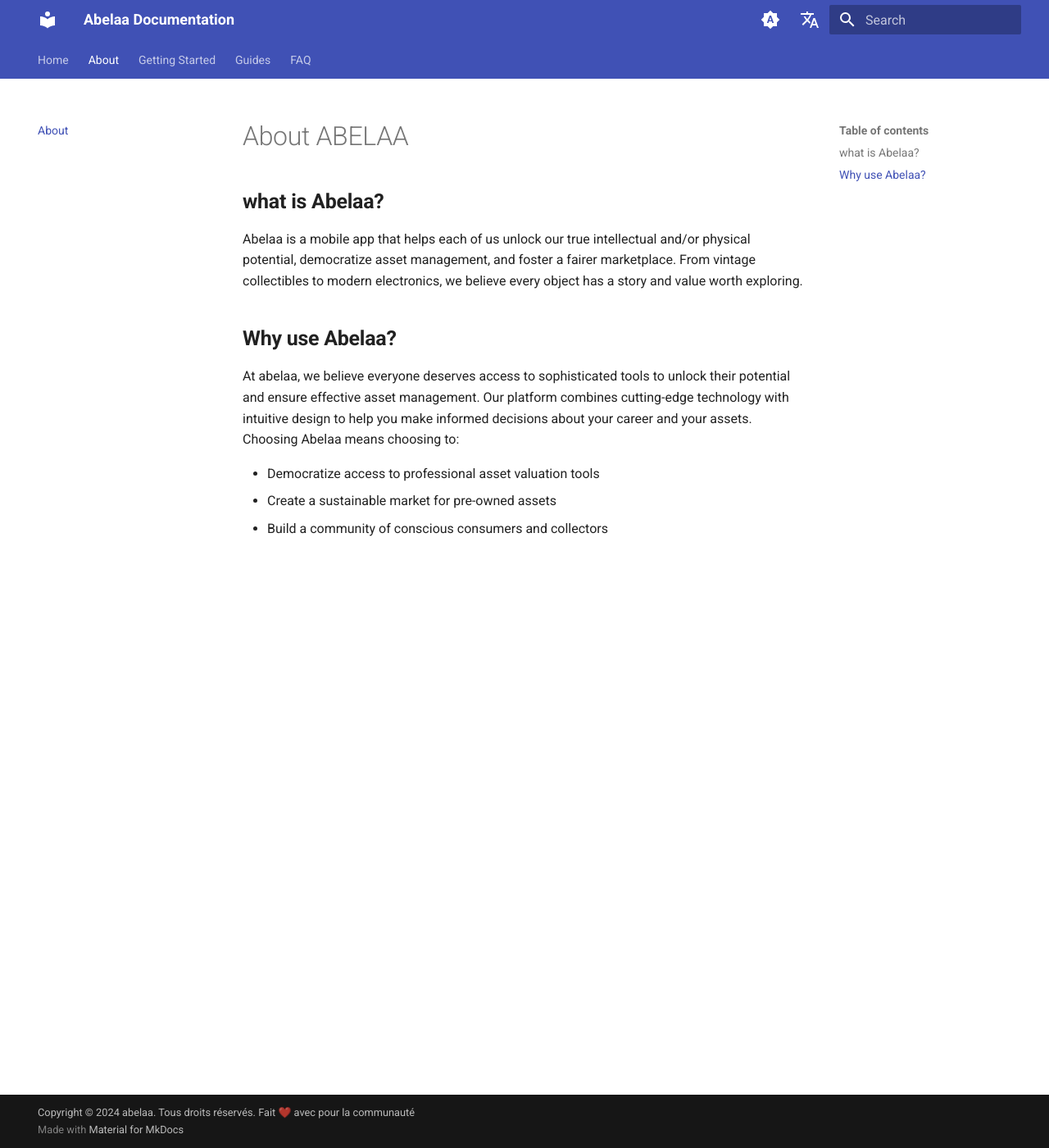
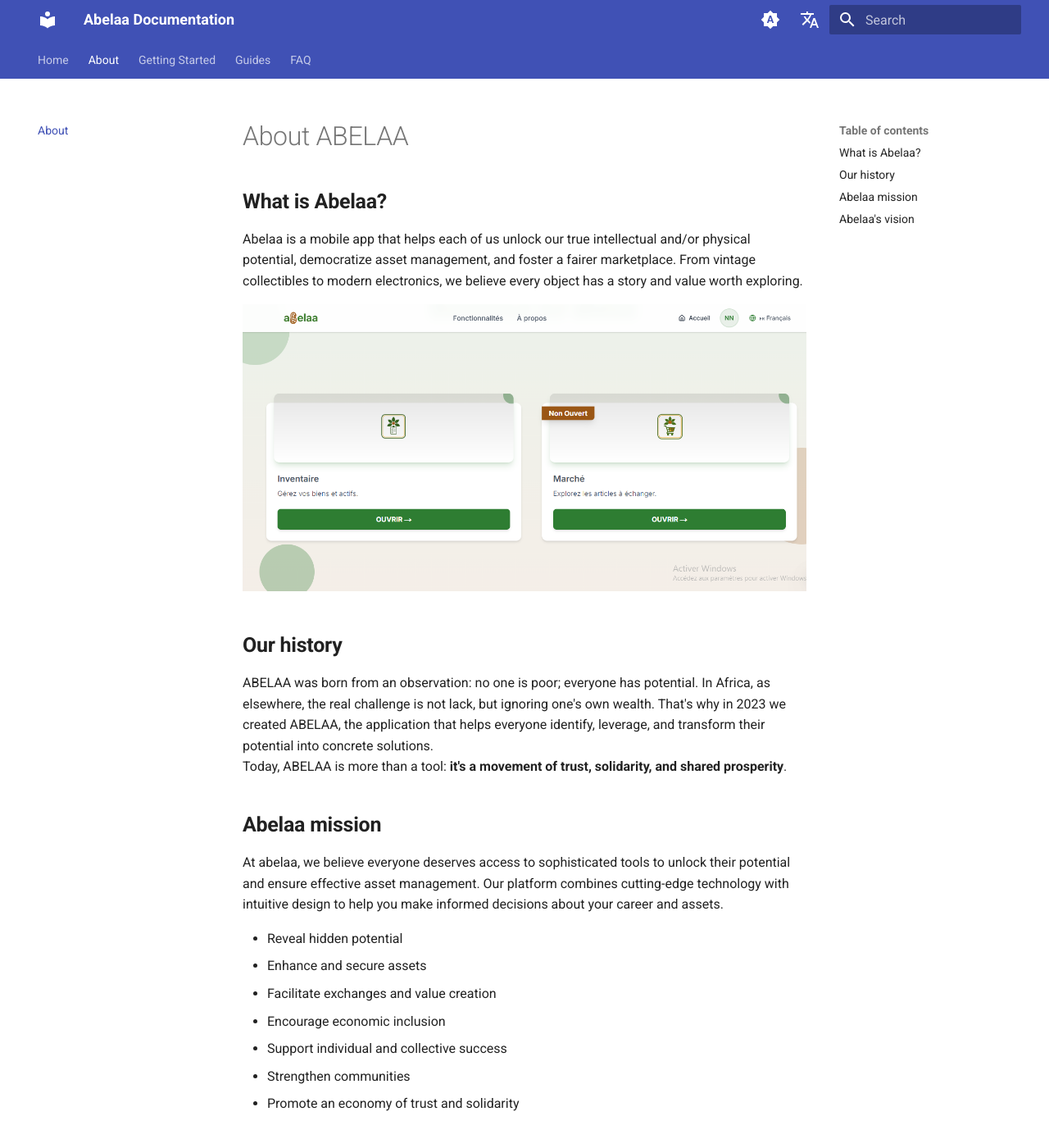
Before and after one commit to namy5252/abelaa-doc, an MkDocs documentation site: the page built from docs/about.md, in a window 1280 px wide and 1400 px high. Shown: the whole window at 82% size. Built offline with MkDocs 1.6.1 and Material for MkDocs 9.7.7, drawn with Linux system fonts in a browser that asks for light colours; comment, search, counter and statistics services are not loaded; some of the changed text lies outside the part shown.

Commit message:
about page

```diff
--- a/docs/about.md
+++ b/docs/about.md
@@ -1,13 +1,30 @@
 # About ABELAA
 
-## **what is Abelaa?**
+## **What is Abelaa?**
 
 Abelaa is a mobile app that helps each of us unlock our true intellectual and/or physical potential, democratize asset management, and foster a fairer marketplace. From vintage collectibles to modern electronics, we believe every object has a story and value worth exploring.
 
-## **Why use Abelaa?**
+![Alt text](assets/img/accueil.png " Abelaa Home page")
 
-At abelaa, we believe everyone deserves access to sophisticated tools to unlock their potential and ensure effective asset management. Our platform combines cutting-edge technology with intuitive design to help you make informed decisions about your career and your assets. Choosing Abelaa means choosing to:
+## **Our history**
 
-- Democratize access to professional asset valuation tools
-- Create a sustainable market for pre-owned assets
-- Build a community of conscious consumers and collectors
+ABELAA was born from an observation: no one is poor; everyone has potential.
+In Africa, as elsewhere, the real challenge is not lack, but ignoring one's own wealth.
+That's why in 2023 we created ABELAA, the application that helps everyone identify, leverage, and transform their potential into concrete solutions.<br>
+Today, ABELAA is more than a tool: **it's a movement of trust, solidarity, and shared prosperity**.
+
+## **Abelaa mission**
+
+At abelaa, we believe everyone deserves access to sophisticated tools to unlock their potential and ensure effective asset management. Our platform combines cutting-edge technology with intuitive design to help you make informed decisions about your career and assets.
+
+- Reveal hidden potential
+- Enhance and secure assets
+- Facilitate exchanges and value creation
+- Encourage economic inclusion
+- Support individual and collective success
+- Strengthen communities
+- Promote an economy of trust and solidarity
+
+## **Abelaa's vision**
+
+ABELAA's vision is to become the benchmark platform in Africa and the world to help each individual and each community become aware of their value, capitalize on their potential and transform it into sustainable wealth, so that individual development nourishes community and national development.
```
Also changed, not shown: docs/fr/about.md (added, +3 -0 lines), docs/fr/faq.md (added, +3 -0 lines), docs/fr/getting-started/installation.md (added, +7 -0 lines), docs/fr/getting-started/introduction.md (added, +3 -0 lines), docs/fr/getting-started/quick-start.md (added, +9 -0 lines), docs/fr/guides/configuration.md (added, +3 -0 lines), docs/fr/guides/plugins.md (added, +3 -0 lines), docs/fr/guides/theming.md (added, +3 -0 lines), docs/fr/index.md (added, +5 -0 lines), docs/getting-started/installation.md (added, +16 -0 lines), docs/getting-started/quick-start.md (added, +13 -0 lines), docs/guides/configuration.md (added, +7 -0 lines), docs/guides/plugins.md (added, +11 -0 lines), docs/guides/theming.md (added, +9 -0 lines), 2 more files.
